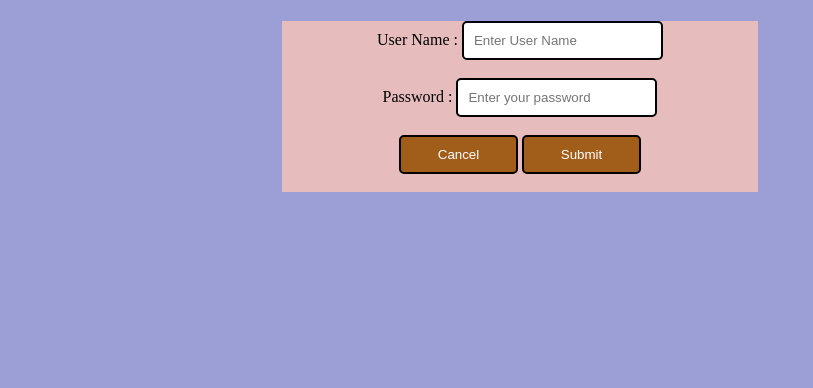
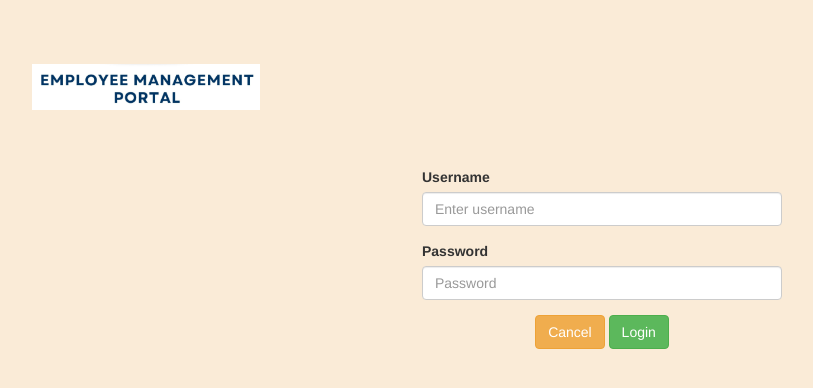
Before and after one commit to mayurkarale34/employee_management, a Python web app: template templates/login.html in a window 1280 px wide. Shown: the top 388 px of the page, without its empty margins (38-851 px from the left). Run offline with Jinja, Linux system fonts and the light colour scheme; the template is opened without the code that fills it, so the values that code supplies are empty.

Commit message:
login page

```diff
--- a/templates/index.html
+++ b/templates/index.html
@@ -10,7 +10,7 @@
 <body>
     <br>
     <button type="button" class="btn btn-primary pull-right" id="login">Login</button>
-    <h1>Home Page</h1>
+    <h1>Index Page</h1>
 </body>
 
 <script>
--- a/templates/login.html
+++ b/templates/login.html
@@ -4,46 +4,41 @@
     <meta charset="UTF-8">
     <meta name="viewport" content="width=device-width, initial-scale=1.0">
     <title>login</title>
+
+    <link rel="stylesheet" href="/static/css/bootstrap.min.css">
+    <script src="/static/js/bootstrap.min.js"></script>
+    <script src="/static/js/jquery-2.1.3.min.js"></script>
+
     <style>
-        input{
-            border-style: solid;
-            border-width: 20px 5px;
-            padding: 10px;
-            box-sizing: border-box;
-            border: 2px solid black;
-            border-radius: 5px;
-        }
-        button{
-            background-color: rgb(161, 93, 26);
-            color: white;
-            padding: 10px;
-            width: 25%;
-            border: 2px solid black;
-            border-radius: 5px;
-        }
 
     </style>
 </head>
-<body
+<body style="background-color: antiquewhite;">
 
+    <div class="container" style="margin-top: 5%;">
+        <img src="/static/images/logo.png" alt="" height="5%" width="20%">
+        <div class="row justify-content-center" style="margin-top: 5%;">
+            <div class="col-md-4 col-md-offset-4">
+                <form>
+                    <div class="form-group">
+                    <label for="username">Username</label>
+                    <input type="text" class="form-control" id="username" placeholder="Enter username">
+                    </div>
+                    <div class="form-group">
+                    <label for="password">Password</label>
+                    <input type="password" class="form-control" id="password" placeholder="Password">
+                    </div>
+                    <div style="text-align: center;">
+                        <button type='submit' class="btn btn-warning" id="cancel">Cancel</button>
+                        <button class="btn btn-success" id="login">Login</button>
+                    </div>
+                </form>
+            </div>
+        </div>
+    </div>
 
- style="background-color: rgb(156, 158, 214); margin-left: 25%;">
-    <div style="width: 50%; background-color: rgb(231, 188, 188);text-align: center;">
-        <h1></h1>
+</body>
+<script>
 
-        <label for="user_name">User Name : </label>
-        <input type="text" name="user_name" placeholder="Enter User Name">
-        <br><br>
-        <label for="password_field">Password : </label>
-        <input type="password" name="password_field" placeholder="Enter your password">
-        <br><br>
-        <button>Cancel</button>
-        <button class="submit_button">Submit</button>
-
-        <br><br>
-    </div>
-</body>
+</script>
 </html>
-      </h1>
-</body>
-</html>
```
